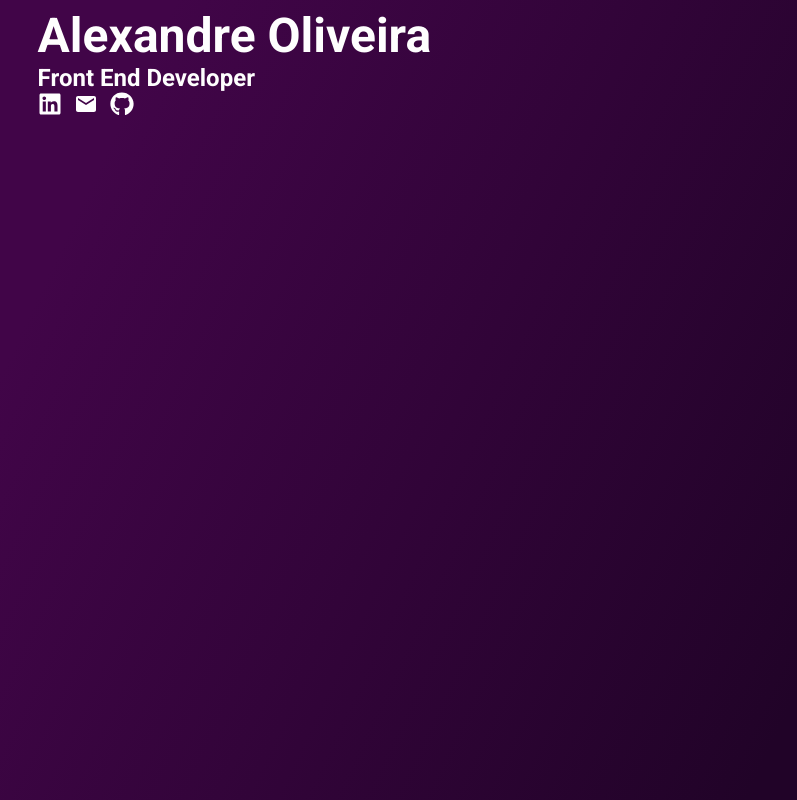
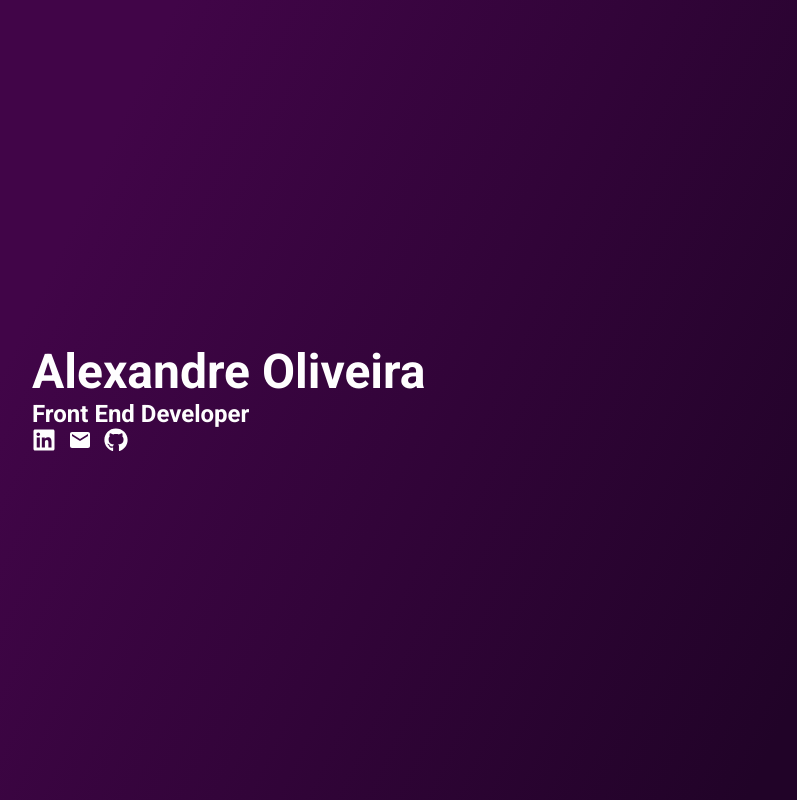
Before and after one commit to aleoof/aleoof.github.io, a SvelteKit app: page / in a window 1280 px wide. Shown: the whole page, without its empty margins (160-957 px from the left). Built offline with nearby package versions, Linux system fonts and the light colour scheme.

Commit message:
put the content in center

```diff
--- a/src/global.css
+++ b/src/global.css
@@ -9,6 +9,9 @@ body {
   background-position: center;
   background-size: cover;
   box-sizing: border-box;
+  height: 100%;
+  margin: 0;
+  padding: 0;
 }
 
 html {
--- a/src/layout/Home/index.svelte
+++ b/src/layout/Home/index.svelte
@@ -9,7 +9,9 @@
     { id:"github", link:"https://github.com/aleoof"},
     ]
 </script>
+<div class="content">
 <div class="container" >
+
     <h1 class="title">Alexandre Oliveira</h1>
     <h2 class="subtitle">Front End Developer</h2>
     <div class="media">
@@ -26,3 +28,4 @@
       {/each}
     </div>
   </div>
+</div>
--- a/src/layout/Home/style.css
+++ b/src/layout/Home/style.css
@@ -20,8 +20,14 @@
 }
 
 .media a {
-  /* text-decoration: none; */
   color: #fefefe;
+}
+
+.content {
+  display: flex;
+  flex-direction: column;
+  justify-content: center;
+  height: 100%;
 }
 
 @media (width < 720px) {
```
Lines whose indentation alone changed are shown as unchanged.
